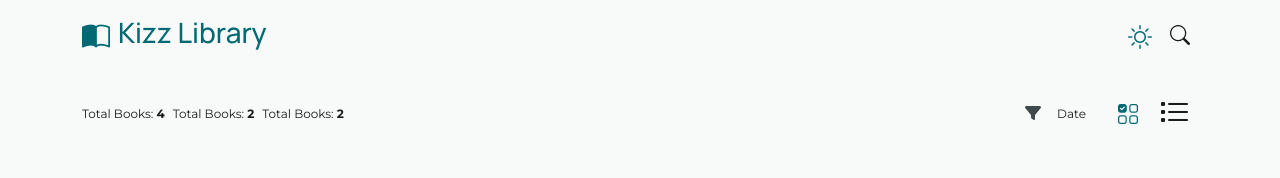
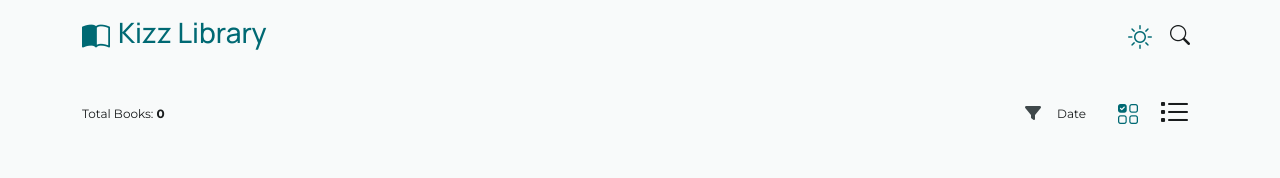
Before and after one commit to kizzylion/Library-books, a website: page index.html in a window 1280 px wide. Shown: the top 178 px of the page. Drawn offline with nearby package versions, Linux system fonts and the light colour scheme.

Commit message:
Implemented total book detail in the tool bar

```diff
--- a/app.js
+++ b/app.js
@@ -134,12 +134,22 @@ class Library {
       return 0;
     });
   }
+
+  getLibraryStatus() {
+    const totalBooks = document.getElementById('totalBooks');
+    const finishedBooks = document.getElementById('finishedBooks');
+
+    totalBooks.innerHTML = `<strong> ${this.collection.length} </strong>`;
+  }
 }
 
 // Create a library instance
 
 const library = new Library();
 library.checkLibrary();
+
+// status details
+library.getLibraryStatus();
 
 // Display books in the container
 function displayBook() {
@@ -222,6 +232,7 @@ function displayBook() {
   });
 
   library.checkLibrary();
+  library.getLibraryStatus();
 }
 
 // Function to display an error message for a specific input field
@@ -323,6 +334,7 @@ addBookSummit.addEventListener('click', (e) => {
   if (validateForm()) {
     library.createBook();
     displayBook();
+    getLibraryStatus();
   }
 });
 
--- a/index.html
+++ b/index.html
@@ -17,7 +17,7 @@
   <link rel="preconnect" href="https://fonts.googleapis.com">
   <link rel="preconnect" href="https://fonts.gstatic.com" crossorigin>
   <link href="https://fonts.googleapis.com/css2?family=Manrope:wght@200;300;400;500;600;700&family=Montserrat:ital,wght@0,100;0,200;0,300;0,400;0,500;0,600;0,700;0,800;0,900;1,100;1,200;1,300;1,400;1,500;1,600;1,700;1,800;1,900&display=swap" rel="stylesheet">
-
+  <link rel="stylesheet" href="https://cdn.jsdelivr.net/npm/bootstrap-icons@1.10.5/font/bootstrap-icons.css">
   <script defer src="./app.js"></script>
   <title>Kizz Library</title>
 </head>
@@ -51,11 +51,11 @@
   </header>
   <main class="container-lg">
     <!-- ToolBar -->
-    <div class="info m-0 row d-flex justify-content-between">
+    <div id="toolbar" class="info m-0 row d-flex justify-content-between">
       <div class="status col-7 p-0 ">
-        <p > Total Books: <span class="totalBooks"><strong>4</strong></span> </p>
-        <p> Total Books: <span class="finishedBooks"><strong>2</strong></span> </p>
-        <p> Total Books: <span class="incompleteBooks"><strong>2</strong></span> </p>
+        <p > Total Books: <span id="totalBooks"><strong>4</strong></span> </p>
+        <!-- <p> Total Books: <span id="finishedBooks"><strong>2</strong></span> </p>
+        <p> Total Books: <span id="incompleteBooks"><strong>2</strong></span> </p> -->
       </div>
       <div class="sort col-5 d-flex justify-content-end p-0">
         <div class="filter d-flex align-items-center me-4">
--- a/style2.css
+++ b/style2.css
@@ -85,6 +85,10 @@ main .info .view input:checked + label{
     background-color: var(--md-sys-color-surface);
 }
 
+/* TOOLBAR */
+#toolbar{
+    margin-bottom: 20px !important;
+}
 
 /* container */
 
```
